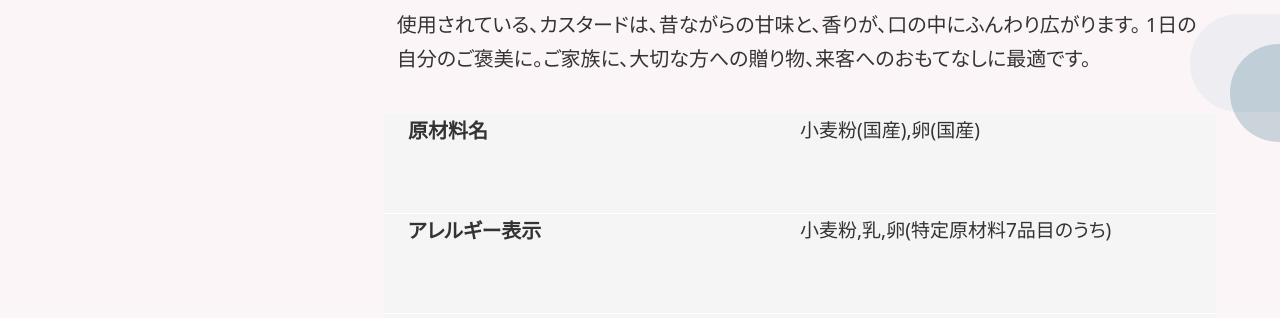
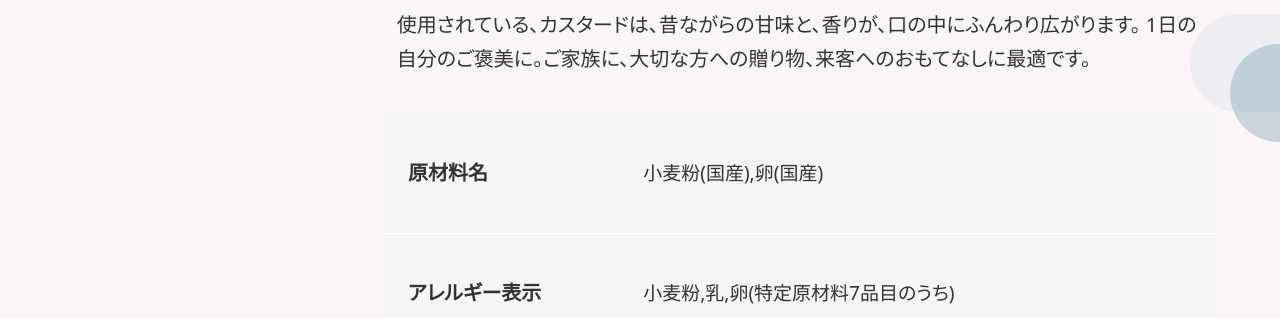
Before and after one commit to watasan1012/godashoten, a plain HTML site: page product/index.html in a window 1280 px wide. Shown: the part 634-952 px from the top of the page. Drawn offline with nearby package versions, Linux system fonts and the light colour scheme.

Commit message:
productfix

```diff
--- a/product/css/style.css
+++ b/product/css/style.css
@@ -539,22 +539,23 @@ backdecoration
 {
     font-size: 2rem;
     display: flex;
-    height: 100px;
+    height: 120px;
     padding: 0 24px;
     list-style-type: none;
     border-bottom: 1px solid #fff;
     background-color: #f5f5f5;
     flex-wrap: wrap;
     justify-content: space-between;
+    align-items: center;
 }
 
 .oneproduct__item span:first-child{
-    width: 50%;
+    width: 30%;
     font-weight: 700;
     font-size: 2rem;
 }
 
 .oneproduct__item span:last-child{
-    width: 50%;
+    width: 70%;
     font-size: 1.9rem;
 }
```
